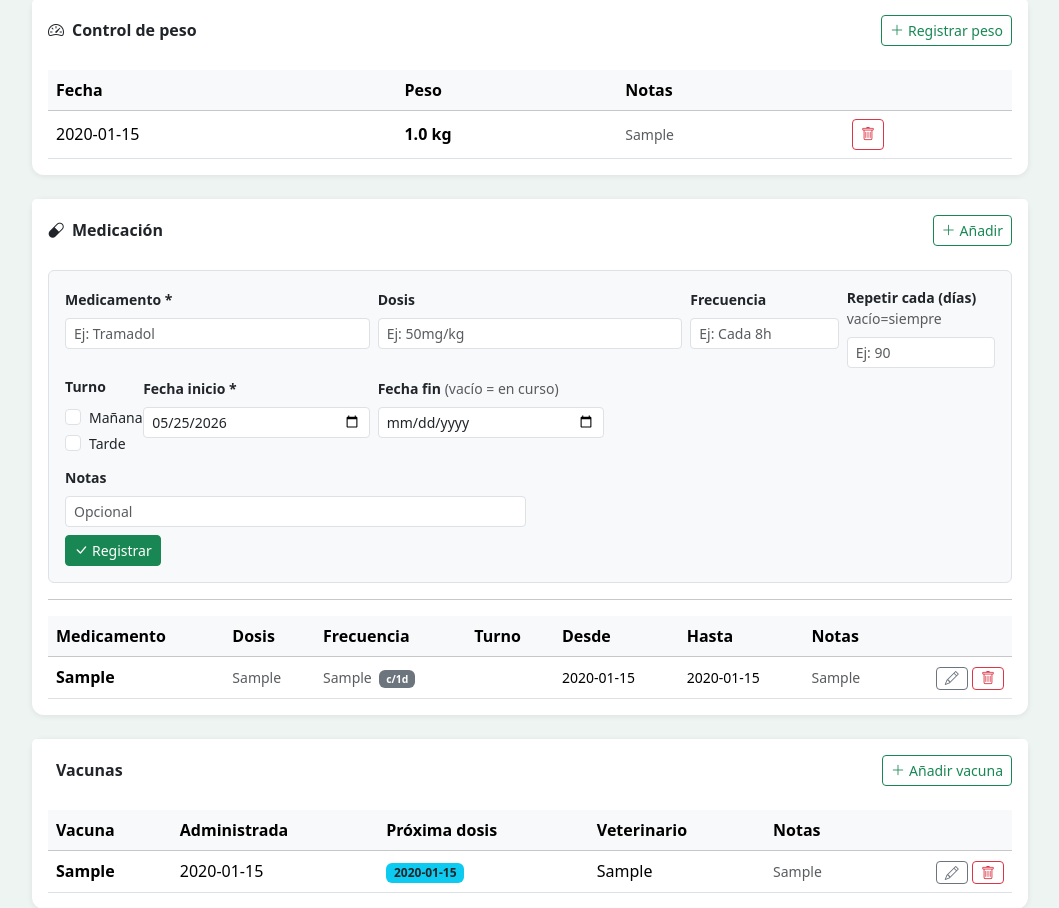
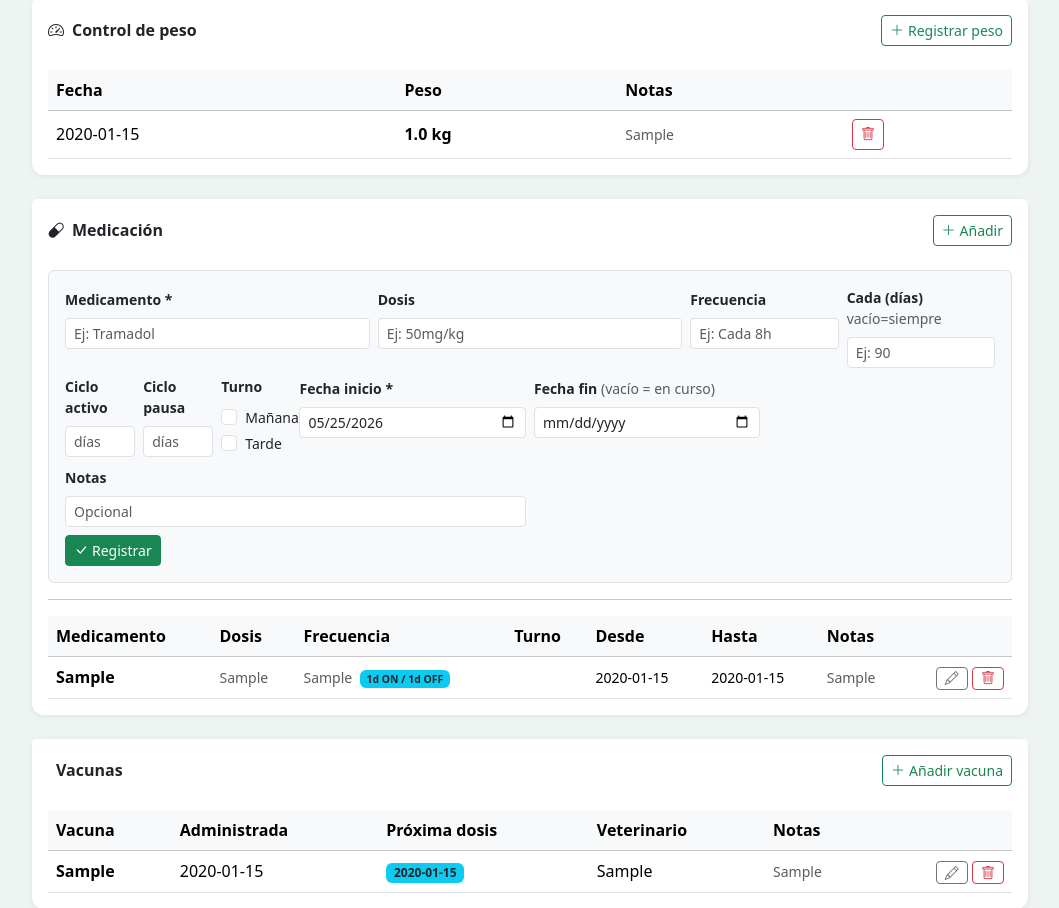
Before and after one commit to Rodry03/siempreFiel, a FastAPI app: page /perros/1 in a window 1280 px wide, after a click on "Añadir". Shown: the part 884-1792 px from the top of the page, without its empty margins (220-1279 px from the left). Run offline with FastAPI, Linux system fonts and the light colour scheme; the visitor is signed in with stand-in values (Sample User, id 1); tables that the repository leaves empty hold one stand-in row (values such as "Sample post"); grey boxes marked "Sample" are stand-in pictures; parts of the project's set-up code (start-up, migrations or seed data) failed here and were passed over.

Commit message:
medicacion que se pauta por epocas, actualización de la logica para añadir periodo on periodo off

```diff
--- a/app/routers/perros.py
+++ b/app/routers/perros.py
@@ -14,6 +14,15 @@ import cloudinary.uploader
 
 
 _MAX_FOTO_BYTES = 8 * 1024 * 1024  # 8 MB
+
+
+def _toca_hoy(med, hoy: date) -> bool:
+    dias = (hoy - med.fecha_inicio).days
+    if med.ciclo_activo_dias and med.ciclo_pausa_dias:
+        return dias % (med.ciclo_activo_dias + med.ciclo_pausa_dias) < med.ciclo_activo_dias
+    if med.frecuencia_dias:
+        return dias % med.frecuencia_dias == 0
+    return True
 
 
 def _subir_foto(file: UploadFile, perro_id: int) -> Optional[str]:
@@ -197,11 +206,7 @@ def listar_perros(
             .order_by(Perro.nombre, MedicacionPerro.medicamento)
             .all()
         )
-        medicaciones_hoy = [
-            m for m in candidatas
-            if not m.frecuencia_dias
-            or (hoy - m.fecha_inicio).days % m.frecuencia_dias == 0
-        ]
+        medicaciones_hoy = [m for m in candidatas if _toca_hoy(m, hoy)]
 
     return templates.TemplateResponse(request, "perros/list.html", {
         "perros_con_ubicacion": perros_con_ubicacion,
@@ -651,6 +656,8 @@ def agregar_medicacion(
     dosis: Optional[str] = Form(None),
     frecuencia: Optional[str] = Form(None),
     frecuencia_dias: Optional[int] = Form(None),
+    ciclo_activo_dias: Optional[int] = Form(None),
+    ciclo_pausa_dias: Optional[int] = Form(None),
     turno: List[str] = Form(default=[]),
     fecha_inicio: date = Form(...),
     fecha_fin: Optional[date] = Form(None),
@@ -663,6 +670,8 @@ def agregar_medicacion(
         dosis=dosis or None,
         frecuencia=frecuencia or None,
         frecuencia_dias=frecuencia_dias or None,
+        ciclo_activo_dias=ciclo_activo_dias or None,
+        ciclo_pausa_dias=ciclo_pausa_dias or None,
         turno=",".join(turno) if turno else None,
         fecha_inicio=fecha_inicio,
         fecha_fin=fecha_fin or None,
@@ -680,6 +689,8 @@ def editar_medicacion(
     dosis: Optional[str] = Form(None),
     frecuencia: Optional[str] = Form(None),
     frecuencia_dias: Optional[int] = Form(None),
+    ciclo_activo_dias: Optional[int] = Form(None),
+    ciclo_pausa_dias: Optional[int] = Form(None),
     turno: List[str] = Form(default=[]),
     fecha_inicio: date = Form(...),
     fecha_fin: Optional[date] = Form(None),
@@ -692,6 +703,8 @@ def editar_medicacion(
         med.dosis = dosis or None
         med.frecuencia = frecuencia or None
         med.frecuencia_dias = frecuencia_dias or None
+        med.ciclo_activo_dias = ciclo_activo_dias or None
+        med.ciclo_pausa_dias = ciclo_pausa_dias or None
         med.turno = ",".join(turno) if turno else None
         med.fecha_inicio = fecha_inicio
         med.fecha_fin = fecha_fin or None
--- a/app/routers/turnos.py
+++ b/app/routers/turnos.py
@@ -49,6 +49,17 @@ DIAS_ES = {0: "Lun", 1: "Mar", 2: "Mié", 3: "Jue", 4: "Vie", 5: "Sáb", 6: "Dom
 FRANJA_LABELS = {"manana": "Mañana", "tarde": "Tarde"}
 
 FECHA_INICIO_SALDO = date(2025, 8, 4)
+
+
+def _mes_semana(lunes: date) -> tuple:
+    """Devuelve (year, month) del mes al que pertenece la semana por mayoría de días."""
+    domingo = lunes + timedelta(days=6)
+    if lunes.month == domingo.month:
+        return (lunes.year, lunes.month)
+    dias_en_mes_lunes = sum(1 for i in range(7) if (lunes + timedelta(days=i)).month == lunes.month)
+    if dias_en_mes_lunes >= 4:
+        return (lunes.year, lunes.month)
+    return (domingo.year, domingo.month)
 
 
 def calcular_tiempo_voluntario(fecha_alta) -> str:
@@ -138,6 +149,8 @@ def detalle_voluntario(request: Request, voluntario_id: int, db: Session = Depen
                     if t.estado in (EstadoTurno.realizado, EstadoTurno.medio_turno)
                 )
                 saldo_semana = wv - 1.0
+            mes_key = _mes_semana(lunes)
+            mes_label = f"{MESES_ES[mes_key[1]]} {mes_key[0]}"
             turnos_recientes.append({
                 "semana": lunes,
                 "semana_fin": lunes_fin,
@@ -146,9 +159,22 @@ def detalle_voluntario(request: Request, voluntario_id: int, db: Session = Depen
                 "sin_turno": not turnos and not en_apoyo and not es_actual,
                 "es_actual": es_actual,
                 "saldo_semana": saldo_semana,
+                "mes": mes_key,
+                "mes_label": mes_label,
             })
             lunes += timedelta(days=7)
         turnos_recientes.reverse()
+
+        resumen_mensual = {}
+        for entry in turnos_recientes:
+            mk = entry["mes"]
+            if mk not in resumen_mensual:
+                resumen_mensual[mk] = {"label": entry["mes_label"], "realizados": 0, "medio": 0}
+            for t in entry["turnos"]:
+                if t.estado == EstadoTurno.realizado:
+                    resumen_mensual[mk]["realizados"] += 1
+                elif t.estado == EstadoTurno.medio_turno:
+                    resumen_mensual[mk]["medio"] += 1
 
     from app.models import MiembroGrupoTarea, EjecucionGrupoTarea
     hoy = date.today()
@@ -183,6 +209,7 @@ def detalle_voluntario(request: Request, voluntario_id: int, db: Session = Depen
         "grupos_voluntario": grupos_voluntario,
         "semana_actual": semana_actual,
         "turnos_recientes": turnos_recientes,
+        "resumen_mensual": resumen_mensual if hace_turnos else {},
         "dias_labels": DIAS_ES,
         "franja_labels": FRANJA_LABELS,
     })
--- a/app/templates/perros/detail.html
+++ b/app/templates/perros/detail.html
@@ -397,8 +397,16 @@
                 <input type="text" name="frecuencia" class="form-control form-control-sm" placeholder="Ej: Cada 8h">
               </div>
               <div class="col-md-2">
-                <label class="form-label small fw-semibold">Repetir cada (días) <span class="text-muted fw-normal">vacío=siempre</span></label>
+                <label class="form-label small fw-semibold">Cada (días) <span class="text-muted fw-normal">vacío=siempre</span></label>
                 <input type="number" name="frecuencia_dias" class="form-control form-control-sm" min="1" placeholder="Ej: 90">
+              </div>
+              <div class="col-md-1">
+                <label class="form-label small fw-semibold">Ciclo activo</label>
+                <input type="number" name="ciclo_activo_dias" class="form-control form-control-sm" min="1" placeholder="días">
+              </div>
+              <div class="col-md-1">
+                <label class="form-label small fw-semibold">Ciclo pausa</label>
+                <input type="number" name="ciclo_pausa_dias" class="form-control form-control-sm" min="1" placeholder="días">
               </div>
               <div class="col-md-1">
                 <label class="form-label small fw-semibold d-block">Turno</label>
@@ -449,7 +457,11 @@
               <td class="text-muted small">{{ m.dosis or '—' }}</td>
               <td class="text-muted small">
                 {{ m.frecuencia or '—' }}
-                {% if m.frecuencia_dias %}<span class="badge bg-secondary ms-1" style="font-size:0.65rem;">c/{{ m.frecuencia_dias }}d</span>{% endif %}
+                {% if m.ciclo_activo_dias and m.ciclo_pausa_dias %}
+                  <span class="badge bg-info text-dark ms-1" style="font-size:0.65rem;">{{ m.ciclo_activo_dias }}d ON / {{ m.ciclo_pausa_dias }}d OFF</span>
+                {% elif m.frecuencia_dias %}
+                  <span class="badge bg-secondary ms-1" style="font-size:0.65rem;">c/{{ m.frecuencia_dias }}d</span>
+                {% endif %}
               </td>
               <td class="text-nowrap">
                 {% if m.turno %}
@@ -466,7 +478,7 @@
               {% if not es_veterano %}
               <td class="text-end text-nowrap">
                 <button type="button" class="btn btn-sm btn-outline-secondary py-0"
-                  onclick="abrirEditarMedicacion({{ m.id }}, '{{ m.medicamento | e }}', '{{ (m.dosis or '') | e }}', '{{ (m.frecuencia or '') | e }}', {{ m.frecuencia_dias or 'null' }}, '{{ m.turno or '' }}', '{{ m.fecha_inicio }}', '{{ m.fecha_fin or '' }}', '{{ (m.notas or '') | e }}')">
+                  onclick="abrirEditarMedicacion({{ m.id }}, '{{ m.medicamento | e }}', '{{ (m.dosis or '') | e }}', '{{ (m.frecuencia or '') | e }}', {{ m.frecuencia_dias or 'null' }}, {{ m.ciclo_activo_dias or 'null' }}, {{ m.ciclo_pausa_dias or 'null' }}, '{{ m.turno or '' }}', '{{ m.fecha_inicio }}', '{{ m.fecha_fin or '' }}', '{{ (m.notas or '') | e }}')">
                   <i class="bi bi-pencil"></i>
                 </button>
                 <button type="button" class="btn btn-sm btn-outline-danger py-0"
@@ -515,6 +527,14 @@
                     <div class="col-md-3">
                       <label class="form-label small fw-semibold">Cada (días)</label>
                       <input type="number" name="frecuencia_dias" id="editMedFrecuenciaDias" class="form-control form-control-sm" min="1" placeholder="vacío=siempre">
+                    </div>
+                    <div class="col-md-3">
+                      <label class="form-label small fw-semibold">Ciclo activo (días)</label>
+                      <input type="number" name="ciclo_activo_dias" id="editMedCicloActivo" class="form-control form-control-sm" min="1" placeholder="Ej: 60">
+                    </div>
+                    <div class="col-md-3">
+                      <label class="form-label small fw-semibold">Ciclo pausa (días)</label>
+                      <input type="number" name="ciclo_pausa_dias" id="editMedCicloPausa" class="form-control form-control-sm" min="1" placeholder="Ej: 30">
                     </div>
                     <div class="col-md-2">
                       <label class="form-label small fw-semibold d-block">Turno</label>
@@ -728,12 +748,14 @@
   {% endif %}
 
   {% if not es_veterano %}
-  function abrirEditarMedicacion(id, medicamento, dosis, frecuencia, frecuenciaDias, turno, fechaInicio, fechaFin, notas) {
+  function abrirEditarMedicacion(id, medicamento, dosis, frecuencia, frecuenciaDias, cicloActivo, cicloPausa, turno, fechaInicio, fechaFin, notas) {
     document.getElementById('formEditarMedicacion').action = '/perros/{{ perro.id }}/medicacion/' + id + '/editar';
     document.getElementById('editMedMedicamento').value = medicamento;
     document.getElementById('editMedDosis').value = dosis;
     document.getElementById('editMedFrecuencia').value = frecuencia;
     document.getElementById('editMedFrecuenciaDias').value = frecuenciaDias || '';
+    document.getElementById('editMedCicloActivo').value = cicloActivo || '';
+    document.getElementById('editMedCicloPausa').value = cicloPausa || '';
     const turnos = turno ? turno.split(',') : [];
     document.getElementById('editMedTurnoManana').checked = turnos.includes('manana');
     document.getElementById('editMedTurnoTarde').checked = turnos.includes('tarde');
```
Also changed, not shown: app/models.py (+12 -10 lines), app/templates/voluntarios/detail.html (+19 -0 lines).
